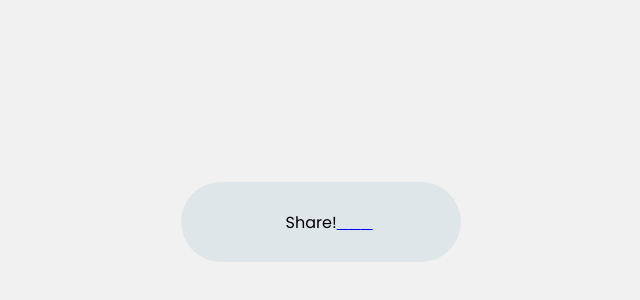
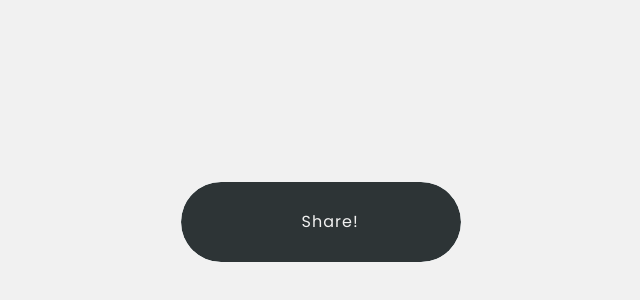
Before and after one commit to Hussny/Animated-Share-Button, a plain HTML site: page index.html in a window 1280 px wide. Shown: the part 178-478 px from the top of the page, without its empty margins (319-959 px from the left). Drawn offline with Linux system fonts and the light colour scheme.

Commit message:
Added Features on css

```diff
--- a/style.css
+++ b/style.css
@@ -27,6 +27,20 @@ body{
     transform: scale(1.1);
 }
 
+.share-button span{
+    position: absolute;
+    width: 100%;
+    height: 100%;
+    background: #2d3436;
+    color: #f1f1f1;
+    text-align: center;
+    letter-spacing: 1px;
+    line-height: 80px;
+    z-index: 999;
+    transition: .6s linear;
+    border-radius: 40px;
+}
+
 
 /* phone only */
 @media(max-width:599px){
```
